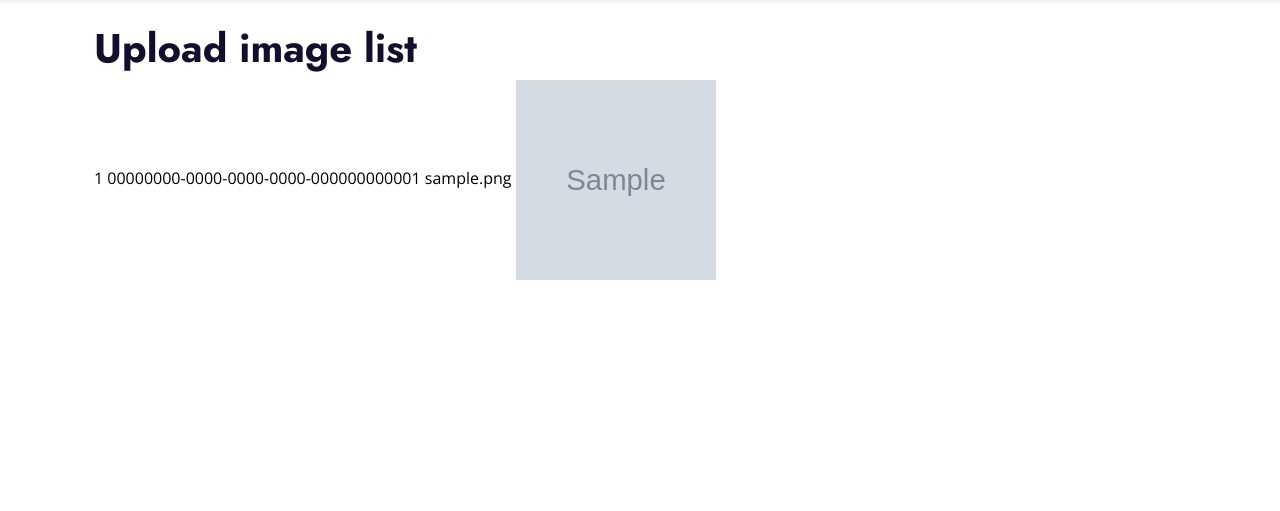
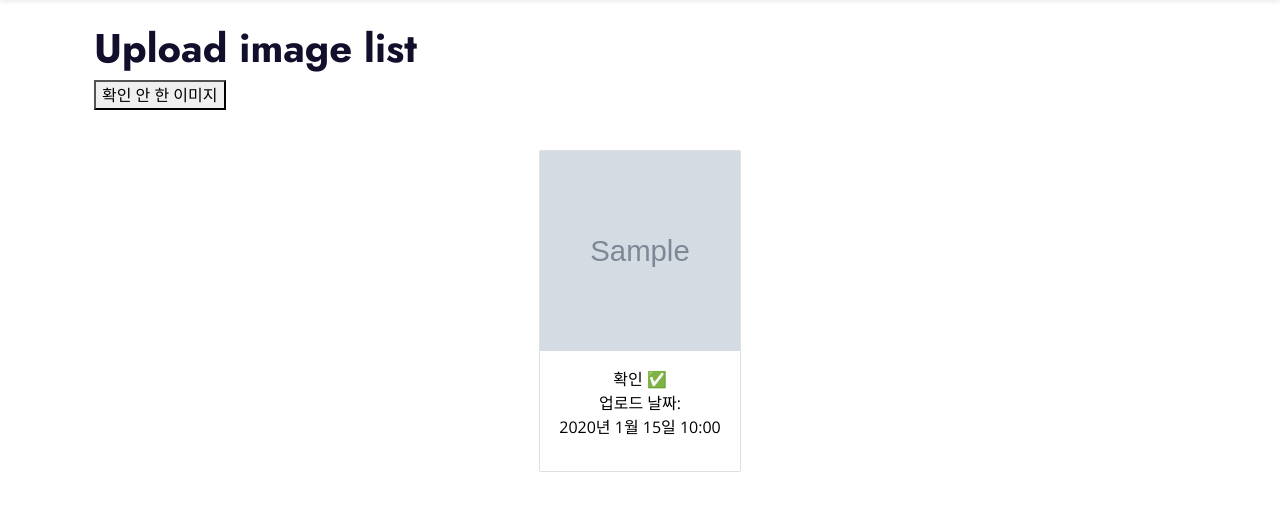
Before and after one commit to violation-tracers/violation_tracers, a Django app: page /image/list/ in a window 1280 px wide. Shown: the part 90-601 px from the top of the page. Run offline with Django 4.2, Linux system fonts and the light colour scheme; a user stored in the database is signed in; tables that the repository leaves empty hold one stand-in row (values such as "Sample post"); grey boxes marked "Sample" are stand-in pictures; some libraries are stand-ins or nearby versions.

Commit message:
style: 이미지 목록 화면 style 수정
이미지 목록 화면(image_list.html) style 수정

```diff
--- a/detect/templates/image/image_list.html
+++ b/detect/templates/image/image_list.html
@@ -3,27 +3,84 @@
 {% block content %}
 
 <br>
+<style>
+    ul {
+        list-style-type: none; /* Remove bullet points */
+        padding: 0; /* Remove padding */
+        margin: 0; /* Remove margin */
+    }
+
+    .imageItem {
+        display: inline-block;
+        border: none; /* Remove border */
+        margin: 0; /* Remove margin */
+    }
+</style>
 
 <div class="container">
     <div>
         <h1>Upload image list</h1>
     </div>
 
-    <div>
-        {% for image_contents in image_contents_list %}
-        <div class="col">
-            {% comment %} <a href="{% url "detect:image_detail" image_contents.pk %}"> {% endcomment %}
-            <a href="{% url "image:image_detail" image_contents.image_uuid %}">
-                <div>
-                    {{image_contents.pk}}
-                    {{image_contents.image_uuid}}
-                    {{image_contents.image}}
-                    <img src="/media/{{image_contents.image}}" alt="image" width="200" height="200">
+    <button id="filterButton" data-filtered="false">확인 안 한 이미지</button>
+
+    <div class="container text-center mt-3">
+        <div class="row justify-content-center">
+            <ul>
+                {% for image_contents in image_contents_list %}
+                <div class="imageItem row row-cols-1 row-cols-md-3" data-status="{{ image_contents.check_status}}">
+                    <a href="{% url "image:image_detail" image_contents.image_uuid %}">
+                        <div class="col">
+                            <div class="card">
+                                <img src="/media/{{image_contents.image}}" alt="image" width="200" height="200">
+                                <div class="card-body">
+                                    <div class="check_status">
+                                        {% if image_contents.check_status == 0 %}
+                                        미확인 ❌
+                                        {% elif image_contents.check_status == 1 %}
+                                        확인 ✅
+                                        {% else %}
+                                        보류 🤔
+                                        {% endif %}
+                                    </div>
+                                    <div>
+                                        업로드 날짜: <p>{{image_contents.create_at |date:"Y년 n월 j일 G:i" }}</p>
+                                    </div>
+
+                                </div>
+                            </div>
+                        </div>
+                    </a>
                 </div>
-            </a>
+                {% endfor %}
+            </ul>
         </div>
-        {% endfor %}
     </div>
+        <script>
+        document.addEventListener("DOMContentLoaded", function() {
+            const filterButton = document.getElementById("filterButton");
+            const imageItems = document.querySelectorAll(".imageItem");
+
+            filterButton.addEventListener("click", function() {
+                // Toggle the visibility of images based on their check_status
+                const isChecked = filterButton.getAttribute("data-checked");
+                const newStatus = isChecked === "true" ? "false" : "true";
+
+                imageItems.forEach(function(item) {
+                    const status = item.getAttribute("data-status");
+                    if (status == 1) {
+                        // not list-item. i just want to display it without list.
+                        item.style.display = newStatus === "true" ? "none" : "inline-block";
+                    }
+                });
+
+                filterButton.setAttribute("data-checked", newStatus);
+
+                // Change the text of the button
+                filterButton.innerHTML = newStatus === "true" ? "전체 이미지" : "확인 안 한 이미지";
+            });
+        });
+    </script>
 </div>
 
 {% endblock content %}
```
